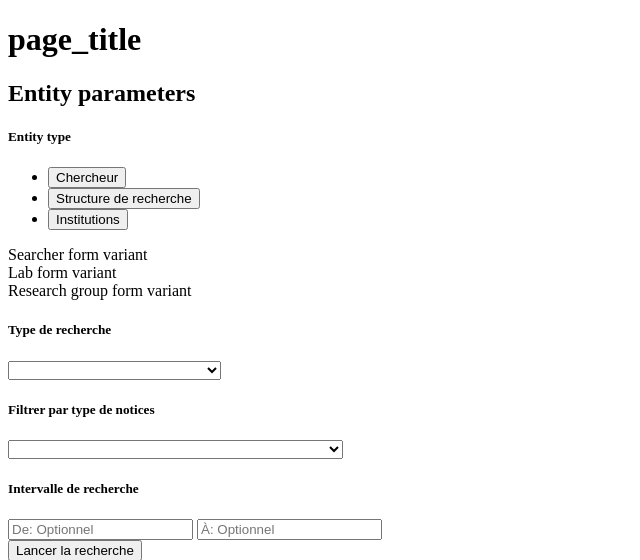
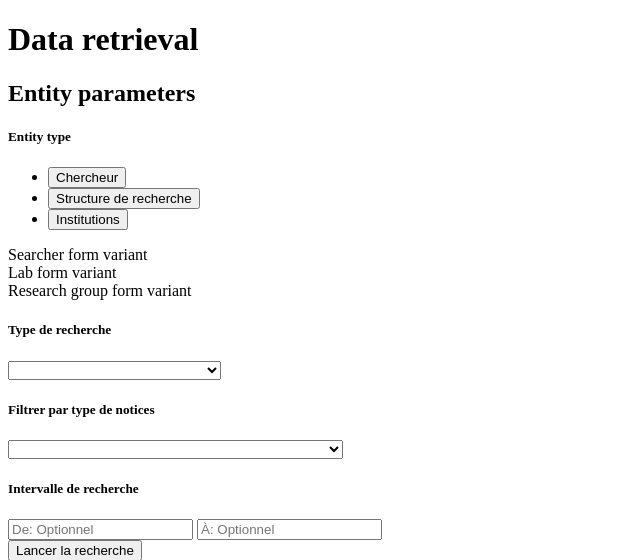
Before and after one commit to CRISalid-esr/svp-harvester, a Python web app: template app/templates/retrieve.html.jinja in a window 1280 px wide. Shown: the part 233-793 px from the top of the page, without its empty margins (0-640 px from the left). Run offline with Jinja, Linux system fonts and the light colour scheme; the template is opened without the code that fills it, so the values that code supplies are empty.

Commit message:
Hotfix : missing title on retrieve page

```diff
--- a/app/templates/history.html.jinja
+++ b/app/templates/history.html.jinja
@@ -2,7 +2,7 @@
 {#  faire  le tempating de base du mockup figma #}
 
 
-{% block head_title %}Historique des collectes {% endblock %}
+{% block head_title %}Historique des collectes{% endblock %}
 {% block page_title %}Historique des collectes{% endblock %}<
 {% block first_section_title %}Lorem ipsum{% endblock %}
 {%  block first_section_content %}
--- a/app/templates/retrieve.html.jinja
+++ b/app/templates/retrieve.html.jinja
@@ -1,6 +1,7 @@
 {% extends "./base.html.jinja" %}
 
 {% block head_title %}{% trans %}Data retrieval{% endtrans %}{% endblock %}
+{% block page_title %}{% trans %}Data retrieval{% endtrans %}{% endblock %}
 {% block first_section_title %}{% trans %}Entity parameters{% endtrans %}{% endblock %}
 {%  block first_section_content %}
     <div class="row" id="retrieve-page-content">
```
